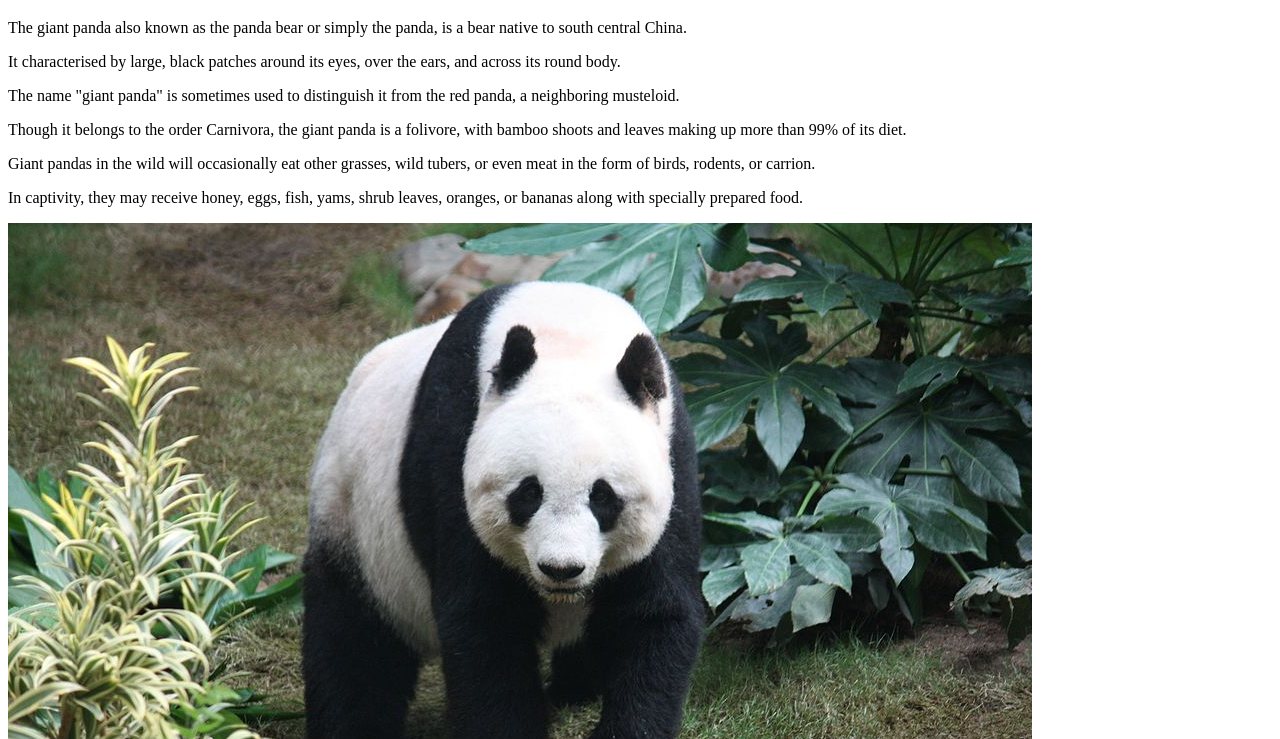
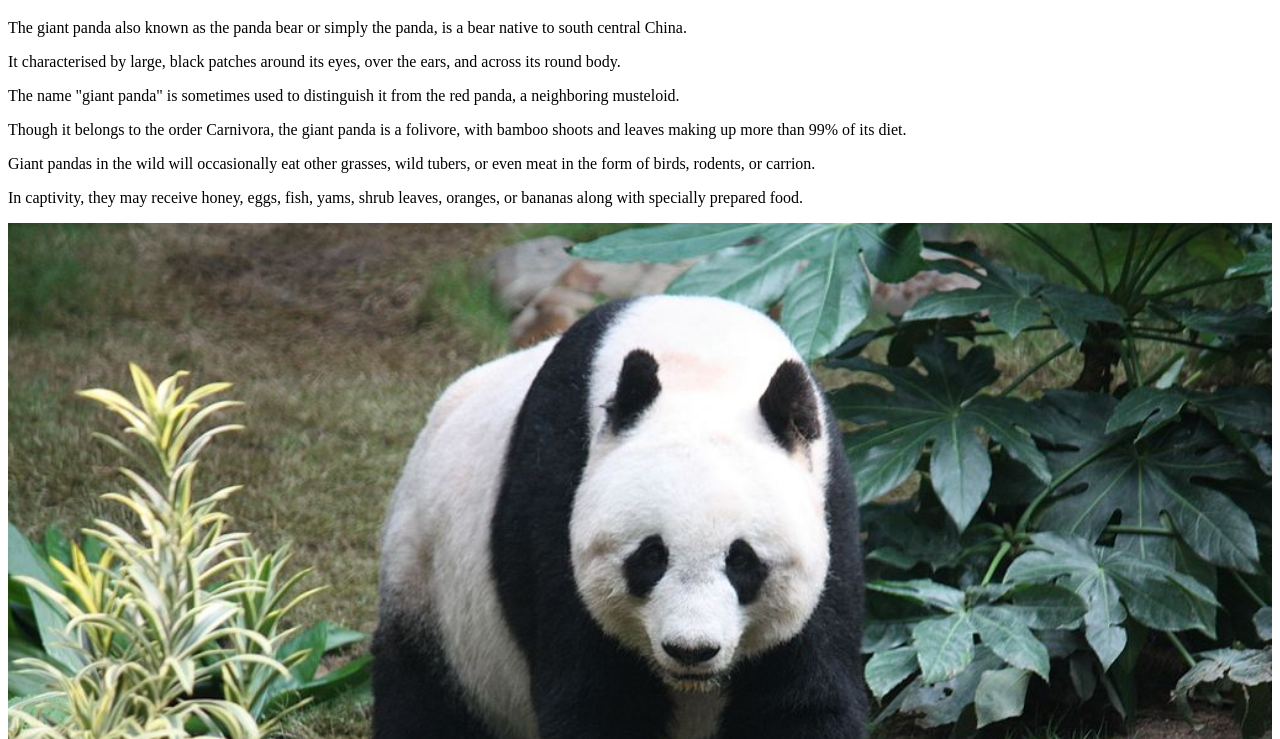
Before and after one commit to PintuPaul/GiantPanda, a plain HTML site: page index.html in a window 1280 px wide. Shown: the part 61-800 px from the top of the page. Drawn offline with Linux system fonts and the light colour scheme.

Commit message:
Styling for images

```diff
--- a/index.html
+++ b/index.html
@@ -5,6 +5,7 @@
     <meta charset="UTF-8">
     <meta name="viewport" content="width=device-width, initial-scale=1.0">
     <title>Giant Panda</title>
+    <link rel="stylesheet" href="pandastyle.css">
 </head>
 
 <body>
--- /dev/null
+++ b/pandastyle.css
@@ -0,0 +1,7 @@
+/* body {
+    background-color: red;
+} */
+
+img {
+    width: 100%;
+}
```
